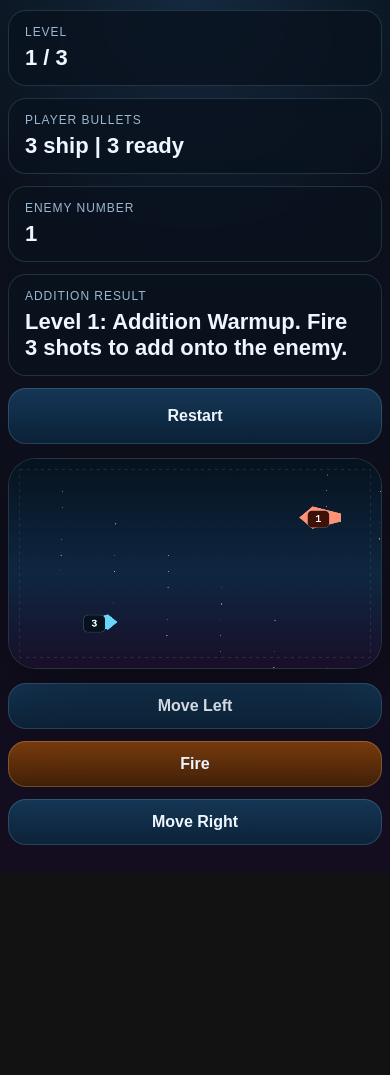
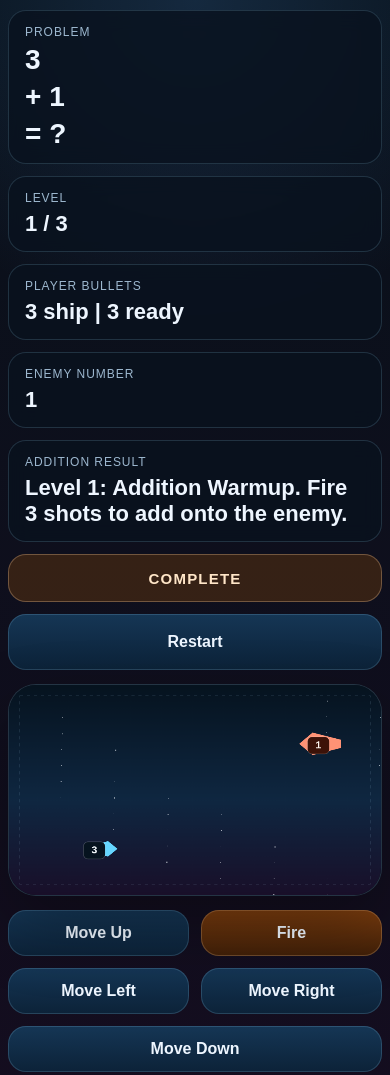
Before and after one commit to ChrisAtkinson78/primer-games, a website with bundled scripts: page public/index.html in a window 390 px wide. Before the commit the page ends 873 px from the top, so only its background shows below. Built offline with nearby package versions, Linux system fonts and the light colour scheme.

Commit message:
feat: add vertical problem panel, 2D movement, and manual next round

```diff
--- a/public/game.js
+++ b/public/game.js
@@ -19,11 +19,16 @@ export class MathBlasterGame {
     this.playerLabel = elements.playerLabel;
     this.enemyLabel = elements.enemyLabel;
     this.messageLabel = elements.messageLabel;
+    this.problemTop = elements.problemTop;
+    this.problemMiddle = elements.problemMiddle;
+    this.problemBottom = elements.problemBottom;
+    this.nextRoundButton = elements.nextRoundButton;
+    this.completeLabel = elements.completeLabel;
 
     this.width = this.canvas.width;
     this.height = this.canvas.height;
 
-    this.movement = { left: false, right: false };
+    this.movement = { left: false, right: false, up: false, down: false };
     this.playerSpeed = 380;
     this.playerShip = {
       x: this.width * 0.2,
@@ -76,7 +81,7 @@ export class MathBlasterGame {
 
     const bullet = {
       x: this.playerShip.x + this.playerShip.width * 0.45,
-      y: this.playerShip.y - this.playerShip.height * 0.6,
+      y: this.playerShip.y,
       progress: 0,
       speed: 1.7,
       radius: 7,
@@ -100,12 +105,9 @@ export class MathBlasterGame {
     this.updatePlayer(deltaSeconds);
     this.updateBullets(deltaSeconds);
 
-    if (this.phase === 'result') {
+    if (this.phase === 'result' || this.phase === 'complete') {
       this.phaseTimer += deltaSeconds;
       this.enemyShip.warp = clamp(this.phaseTimer / 1.4, 0, 1);
-      if (this.phaseTimer >= 1.6) {
-        this.advanceLevel();
-      }
     }
   }
 
@@ -114,15 +116,28 @@ export class MathBlasterGame {
       return;
     }
 
-    let direction = 0;
-    if (this.movement.left) direction -= 1;
-    if (this.movement.right) direction += 1;
+    let horizontalDirection = 0;
+    let verticalDirection = 0;
+    if (this.movement.left) horizontalDirection -= 1;
+    if (this.movement.right) horizontalDirection += 1;
+    if (this.movement.up) verticalDirection -= 1;
+    if (this.movement.down) verticalDirection += 1;
 
-    this.playerShip.x += direction * this.playerSpeed * deltaSeconds;
+    if (horizontalDirection !== 0 && verticalDirection !== 0) {
+      const normalizedSpeed = Math.SQRT1_2;
+      horizontalDirection *= normalizedSpeed;
+      verticalDirection *= normalizedSpeed;
+    }
+
+    this.playerShip.x += horizontalDirection * this.playerSpeed * deltaSeconds;
+    this.playerShip.y += verticalDirection * this.playerSpeed * deltaSeconds;
 
     const minX = 54;
     const maxX = this.width - this.playerShip.width - 54;
+    const minY = 54 + this.playerShip.height * 0.5;
+    const maxY = this.height - 54 - this.playerShip.height * 0.5;
     this.playerShip.x = clamp(this.playerShip.x, minX, maxX);
+    this.playerShip.y = clamp(this.playerShip.y, minY, maxY);
   }
 
   updateBullets(deltaSeconds) {
@@ -148,19 +163,25 @@ export class MathBlasterGame {
     this.updateHud();
 
     if (this.playerNumber === 0) {
-      this.phase = 'result';
-      this.phaseTimer = 0;
       this.resultValue = this.initialPlayerNumber + this.initialEnemyNumber;
       this.finalMessage = `${this.initialPlayerNumber} + ${this.initialEnemyNumber} = ${this.resultValue}`;
-      this.messageLabel.textContent = this.finalMessage;
+      if (this.levelIndex >= LEVELS.length - 1) {
+        this.phase = 'complete';
+        this.phaseTimer = 1.4;
+        this.enemyShip.warp = 1;
+        this.messageLabel.textContent = `All levels complete. Final sum: ${this.finalMessage}`;
+      } else {
+        this.phase = 'result';
+        this.phaseTimer = 0;
+        this.messageLabel.textContent = `${this.finalMessage}. Press Next Round.`;
+      }
+
+      this.updateHud();
     }
   }
 
-  advanceLevel() {
-    if (this.levelIndex >= LEVELS.length - 1) {
-      this.phase = 'complete';
-      this.enemyShip.warp = 1;
-      this.messageLabel.textContent = `All levels complete. Final sum: ${this.finalMessage}`;
+  nextRound() {
+    if (this.phase !== 'result') {
       return;
     }
 
@@ -181,6 +202,7 @@ export class MathBlasterGame {
     this.finalMessage = '';
     this.enemyShip.warp = 0;
     this.playerShip.x = this.width * 0.2;
+    this.playerShip.y = this.height * 0.78;
     this.messageLabel.textContent = `${config.label}. Fire ${this.playerNumber} shots to add onto the enemy.`;
     this.updateHud();
   }
@@ -189,6 +211,14 @@ export class MathBlasterGame {
     this.levelLabel.textContent = `${this.levelIndex + 1} / ${LEVELS.length}`;
     this.playerLabel.textContent = `${this.playerNumber} ship | ${this.playerNumber - this.bullets.length} ready`;
     this.enemyLabel.textContent = `${this.enemyNumber}`;
+    this.problemTop.textContent = `${this.initialPlayerNumber}`;
+    this.problemMiddle.textContent = `+ ${this.initialEnemyNumber}`;
+    this.problemBottom.textContent = this.resultValue === null ? '= ?' : `= ${this.resultValue}`;
+
+    const showNextRound = this.phase === 'result' || this.phase === 'complete';
+    this.nextRoundButton.hidden = !showNextRound;
+    this.nextRoundButton.disabled = this.phase === 'complete';
+    this.completeLabel.hidden = this.phase !== 'complete';
   }
 
   render() {
--- a/public/main.js
+++ b/public/main.js
@@ -5,6 +5,14 @@ const root = document.querySelector('#root');
 root.innerHTML = `
   <div class="app-shell">
     <div class="hud">
+      <div class="hud__group hud__group--problem">
+        <div class="hud__label">Problem</div>
+        <div class="problem-panel" aria-live="polite">
+          <div id="problemTop" class="problem-panel__line">0</div>
+          <div id="problemMiddle" class="problem-panel__line">+ 0</div>
+          <div id="problemBottom" class="problem-panel__line">= ?</div>
+        </div>
+      </div>
       <div class="hud__group">
         <div class="hud__label">Level</div>
         <div id="levelLabel" class="hud__value">1 / 3</div>
@@ -21,6 +29,10 @@ root.innerHTML = `
         <div class="hud__label">Addition Result</div>
         <div id="messageLabel" class="hud__value">Press fire to transfer your number.</div>
       </div>
+      <div class="hud__actions">
+        <button id="nextRoundButton" class="hud__button" type="button" hidden>Next Round</button>
+        <div id="completeLabel" class="hud__complete" hidden>Complete</div>
+      </div>
       <button id="restartButton" class="hud__button" type="button">Restart</button>
     </div>
 
@@ -29,9 +41,11 @@ root.innerHTML = `
     </div>
 
     <div class="controls" aria-label="Touch controls">
+      <button id="upButton" class="control-button" type="button">Move Up</button>
+      <button id="fireButton" class="control-button control-button--accent controls__fire" type="button">Fire</button>
       <button id="leftButton" class="control-button" type="button">Move Left</button>
-      <button id="fireButton" class="control-button control-button--accent" type="button">Fire</button>
       <button id="rightButton" class="control-button" type="button">Move Right</button>
+      <button id="downButton" class="control-button" type="button">Move Down</button>
     </div>
   </div>
 `;
@@ -42,25 +56,38 @@ const game = new MathBlasterGame({
   playerLabel: document.querySelector('#playerLabel'),
   enemyLabel: document.querySelector('#enemyLabel'),
   messageLabel: document.querySelector('#messageLabel'),
+  problemTop: document.querySelector('#problemTop'),
+  problemMiddle: document.querySelector('#problemMiddle'),
+  problemBottom: document.querySelector('#problemBottom'),
+  nextRoundButton: document.querySelector('#nextRoundButton'),
+  completeLabel: document.querySelector('#completeLabel'),
 });
 
 const held = {
   left: false,
   right: false,
+  up: false,
+  down: false,
 };
 
 const syncMovement = () => {
   game.setMovement({
     left: held.left,
     right: held.right,
+    up: held.up,
+    down: held.down,
   });
 };
 
 const keyMap = {
   ArrowLeft: 'left',
   KeyA: 'left',
+  ArrowUp: 'up',
+  KeyW: 'up',
   ArrowRight: 'right',
   KeyD: 'right',
+  ArrowDown: 'down',
+  KeyS: 'down',
 };
 
 window.addEventListener('keydown', (event) => {
@@ -112,14 +139,22 @@ const bindHoldButton = (element, direction) => {
 
 bindHoldButton(document.querySelector('#leftButton'), 'left');
 bindHoldButton(document.querySelector('#rightButton'), 'right');
+bindHoldButton(document.querySelector('#upButton'), 'up');
+bindHoldButton(document.querySelector('#downButton'), 'down');
 
 document.querySelector('#fireButton').addEventListener('click', () => {
   game.fire();
 });
 
+document.querySelector('#nextRoundButton').addEventListener('click', () => {
+  game.nextRound();
+});
+
 document.querySelector('#restartButton').addEventListener('click', () => {
   held.left = false;
   held.right = false;
+  held.up = false;
+  held.down = false;
   syncMovement();
   game.restart();
 });
--- a/public/styles.css
+++ b/public/styles.css
@@ -36,7 +36,7 @@ button {
 
 .hud {
   display: grid;
-  grid-template-columns: repeat(4, minmax(0, 1fr)) auto;
+  grid-template-columns: minmax(170px, 0.95fr) repeat(3, minmax(0, 1fr)) minmax(180px, 1.2fr) auto auto;
   gap: 12px;
   align-items: stretch;
   margin-bottom: 14px;
@@ -54,6 +54,10 @@ button {
   min-width: 0;
 }
 
+.hud__group--problem {
+  align-self: start;
+}
+
 .hud__label {
   margin-bottom: 6px;
   font-size: 12px;
@@ -65,6 +69,40 @@ button {
 .hud__value {
   font-size: 22px;
   font-weight: 700;
+}
+
+.problem-panel {
+  display: grid;
+  gap: 6px;
+  font-size: 28px;
+  font-weight: 700;
+  line-height: 1.1;
+  font-variant-numeric: tabular-nums;
+}
+
+.problem-panel__line {
+  white-space: nowrap;
+}
+
+.hud__actions {
+  display: grid;
+  gap: 8px;
+  align-content: stretch;
+}
+
+.hud__complete {
+  display: grid;
+  place-items: center;
+  min-height: 48px;
+  padding: 8px 14px;
+  border: 1px solid rgba(255, 209, 155, 0.3);
+  border-radius: 18px;
+  background: rgba(91, 50, 17, 0.52);
+  color: #ffe6c8;
+  font-size: 15px;
+  font-weight: 700;
+  text-transform: uppercase;
+  letter-spacing: 0.08em;
 }
 
 .hud__button,
@@ -80,7 +118,15 @@ button {
 .hud__button {
   padding: 0 20px;
   min-width: 110px;
+  min-height: 56px;
   font-weight: 700;
+}
+
+.hud__button:disabled,
+.control-button:disabled {
+  cursor: not-allowed;
+  opacity: 0.55;
+  filter: saturate(0.7);
 }
 
 .game-frame {
@@ -102,6 +148,9 @@ button {
 .controls {
   display: grid;
   grid-template-columns: repeat(3, minmax(0, 1fr));
+  grid-template-areas:
+    ". up fire"
+    "left down right";
   gap: 12px;
   margin-top: 14px;
 }
@@ -116,13 +165,33 @@ button {
   box-shadow: inset 0 0 0 1px rgba(255, 209, 155, 0.24);
 }
 
+#upButton {
+  grid-area: up;
+}
+
+#leftButton {
+  grid-area: left;
+}
+
+#rightButton {
+  grid-area: right;
+}
+
+#downButton {
+  grid-area: down;
+}
+
+.controls__fire {
+  grid-area: fire;
+}
+
 .hud__button:hover,
 .control-button:hover {
   filter: brightness(1.08);
 }
 
-.hud__button:active,
-.control-button:active {
+.hud__button:active:not(:disabled),
+.control-button:active:not(:disabled) {
   transform: translateY(1px);
 }
 
@@ -136,8 +205,9 @@ button {
     grid-template-columns: repeat(2, minmax(0, 1fr));
   }
 
-  .hud__button {
-    min-height: 56px;
+  .hud__actions,
+  .hud > .hud__button {
+    grid-column: span 2;
   }
 }
 
@@ -146,7 +216,16 @@ button {
     grid-template-columns: 1fr;
   }
 
+  .hud__actions,
+  .hud > .hud__button {
+    grid-column: auto;
+  }
+
   .controls {
-    grid-template-columns: 1fr;
+    grid-template-columns: repeat(2, minmax(0, 1fr));
+    grid-template-areas:
+      "up fire"
+      "left right"
+      "down down";
   }
 }
```
